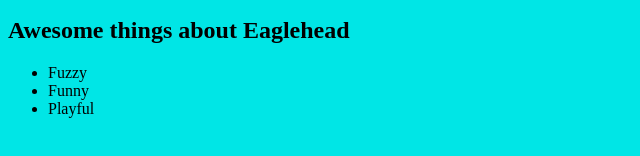
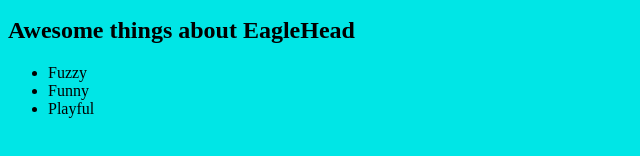
Before and after one commit to FunChilla/funchilla.github.io, a plain HTML site: page index.html in a window 1280 px wide. Shown: the part 234-390 px from the top of the page, 0-640 px from the left. Drawn offline with Linux system fonts and the light colour scheme.

Commit message:
Commit
fix capitale

```diff
--- a/index.html
+++ b/index.html
@@ -14,7 +14,7 @@ background-color: #00e6e6;
 <a href= "http://www.coolmath-games.com">Fun games</a>
 <br>
 <img src="images/EagleHead.jpg" alt="EagleHead" width="150">
-<h2>Awesome things about Eaglehead</h2>
+<h2>Awesome things about EagleHead</h2>
 <ul>
 <li>Fuzzy</li>
 <li>Funny</li>
```
